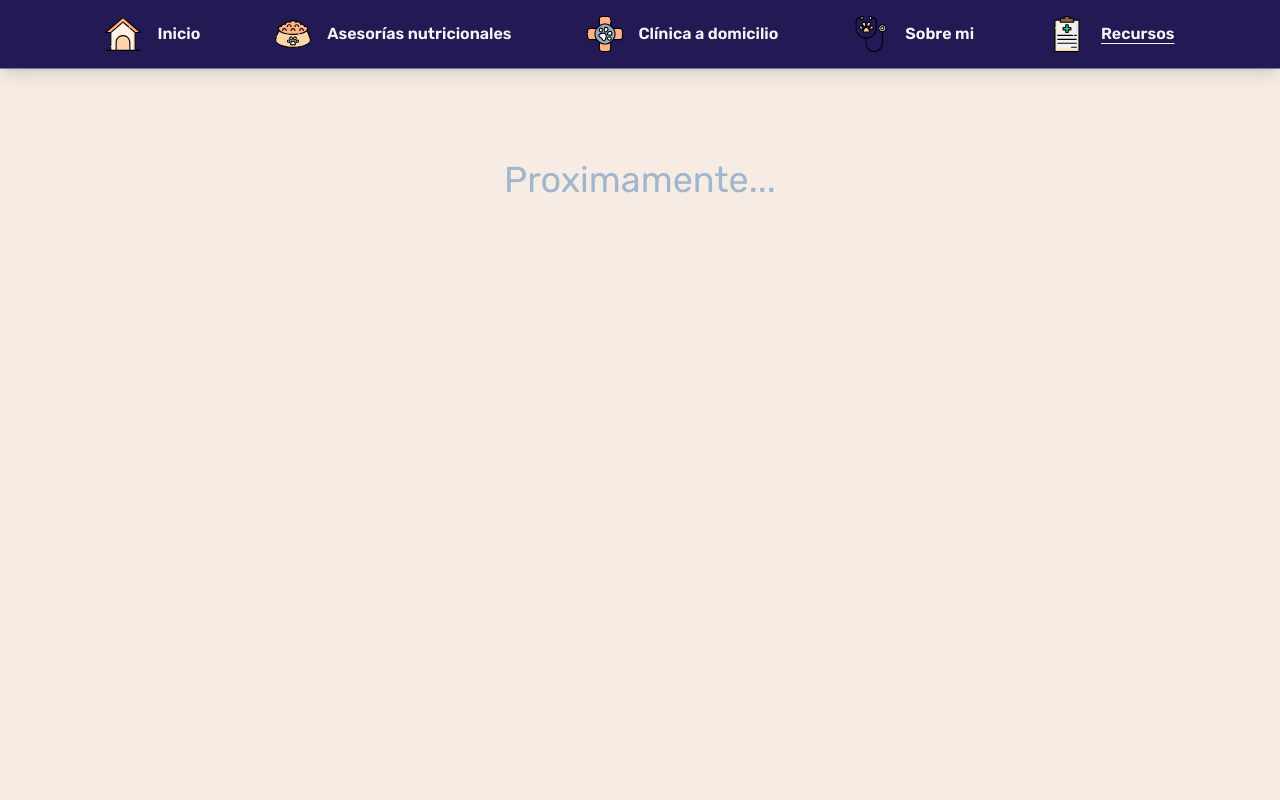
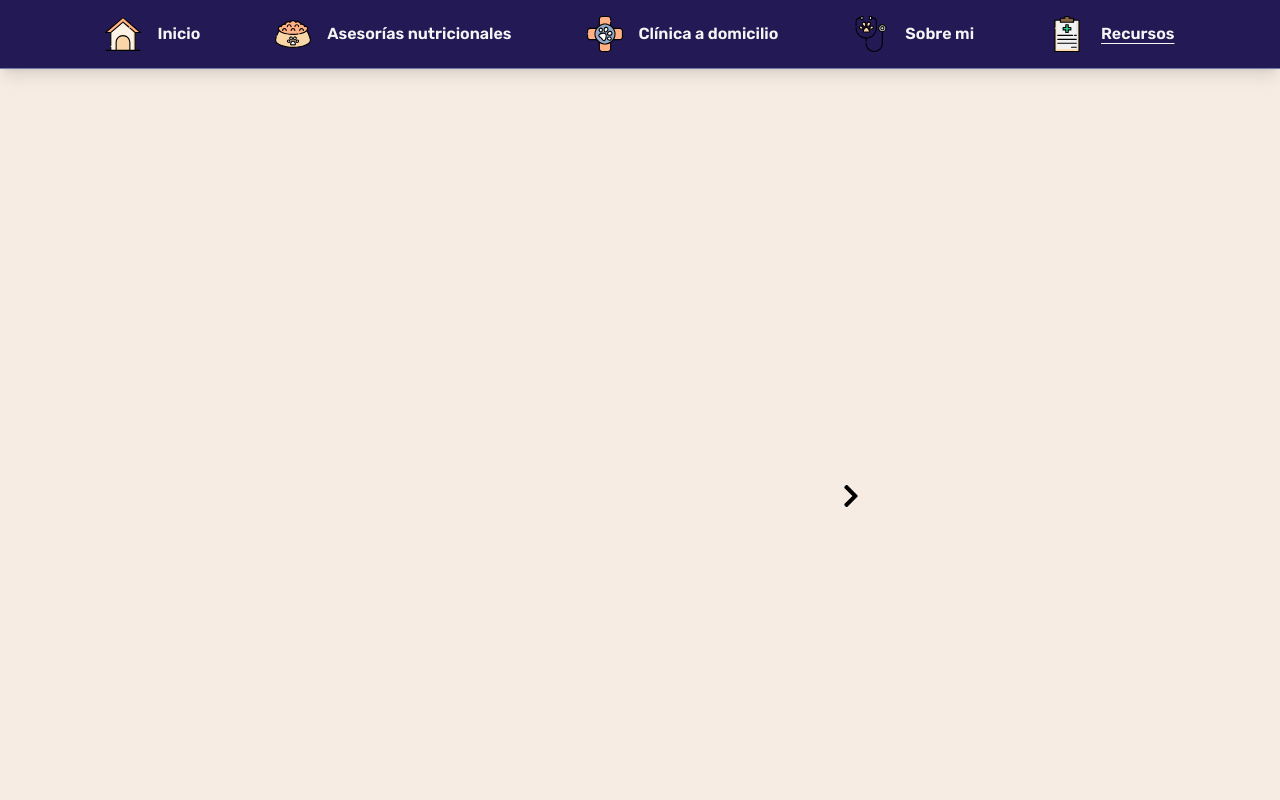
Before and after one commit to SantiagoJavierRubio/veroroffovet, a Next.js app in the folder next-app/: page /recursos in a window 1280 px wide. Shown: the top 800 px of the page. Built offline with nearby package versions, Linux system fonts and the light colour scheme.

Commit message:
feat -> image carousel component

```diff
--- /dev/null
+++ b/next-app/components/ImageDisplayer.tsx
@@ -0,0 +1,63 @@
+import { useState, FC } from 'react'
+import Image from 'next/image'
+import { FaChevronRight, FaChevronLeft } from 'react-icons/fa'
+
+const ImageDisplayer: FC<{
+  imageList: string[]
+}> = ({ imageList }) => {
+  const [index, setIndex] = useState<number>(0)
+
+  const goNext = () => {
+    if (index < imageList.length - 1) {
+      setIndex(prev => prev + 1)
+    }
+  }
+  const goPrev = () => {
+    if (index > 0) {
+      setIndex(prev => prev - 1)
+    }
+  }
+
+  const renderItemSize = (i: number) => {
+    if (i === index) return 'inset-x-0 opacity-100'
+    else if (i > index) return 'left-full right-0 opacity-0'
+    else return 'left-0 right-full opacity-0'
+  }
+
+  return (
+    <div className="relative aspect-[2/3] overflow-hidden">
+      {imageList.map((image, i) => (
+        <div
+          key={`carousel-item-${i + 1}`}
+          className={`absolute inset-y-0 transition-all ease-in-out ${renderItemSize(
+            i
+          )}`}
+        >
+          <Image src={image} fill alt="carousel image" />
+        </div>
+      ))}
+      <div
+        className={`absolute inset-y-0 left-0 flex select-none items-center justify-center pr-2 transition-all hover:bg-gradient-to-r hover:from-stone-900/10 ${
+          index === 0
+            ? 'cursor-default opacity-0'
+            : 'cursor-pointer opacity-100'
+        }`}
+        onClick={goPrev}
+      >
+        <FaChevronLeft size={26} />
+      </div>
+      <div
+        className={`absolute inset-y-0 right-0 flex select-none items-center justify-center pl-2 transition-all hover:bg-gradient-to-l hover:from-stone-900/10 ${
+          index === imageList.length - 1
+            ? 'cursor-default opacity-0'
+            : 'cursor-pointer opacity-100'
+        }`}
+        onClick={goNext}
+      >
+        <FaChevronRight size={26} />
+      </div>
+    </div>
+  )
+}
+
+export default ImageDisplayer
--- a/next-app/pages/recursos.tsx
+++ b/next-app/pages/recursos.tsx
@@ -1,13 +1,14 @@
 import Layout from '@/components/Layout/Layout'
 import Container from '@/components/Container'
+import ImageDisplayer from '@/components/ImageDisplayer'
 
 export default function Recursos() {
   return (
     <Layout title="Recursos">
       <Container>
-        <h2 className="text-secondary animate-pulse text-center text-4xl">
-          Proximamente...
-        </h2>
+        <div className="m-auto w-full max-w-md">
+          <ImageDisplayer imageList={[]} />
+        </div>
       </Container>
     </Layout>
   )
```
